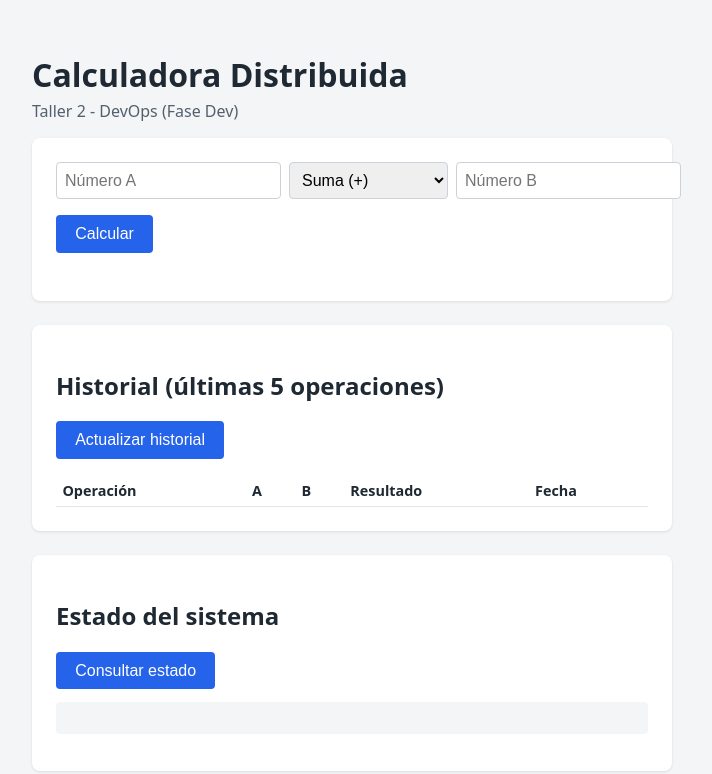
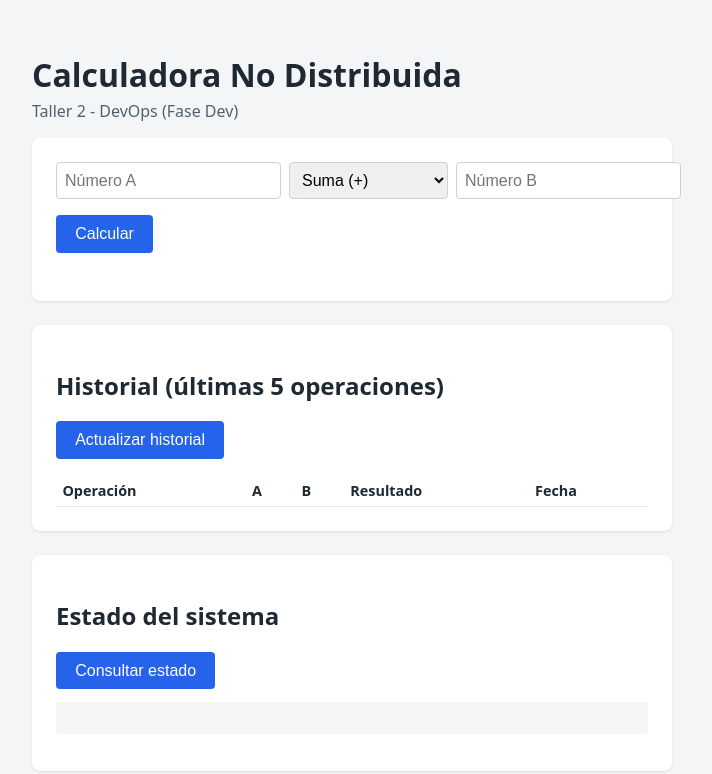
Before and after one commit to josemiguelarmas/taller_despliegue_armas, a website: page taller2-devops/frontend/public/index.html in a window 1280 px wide. Shown: the whole page, without its empty margins (288-1000 px from the left). Drawn offline with Linux system fonts and the light colour scheme; no server answers.

Commit message:
test: verificar redeploy automatico

```diff
--- a/taller2-devops/frontend/public/index.html
+++ b/taller2-devops/frontend/public/index.html
@@ -8,7 +8,7 @@
 </head>
 <body>
   <main class="container">
-    <h1>Calculadora Distribuida</h1>
+    <h1>Calculadora No Distribuida</h1>
     <p class="subtitle">Taller 2 - DevOps (Fase Dev)</p>
 
     <section class="card">
```
